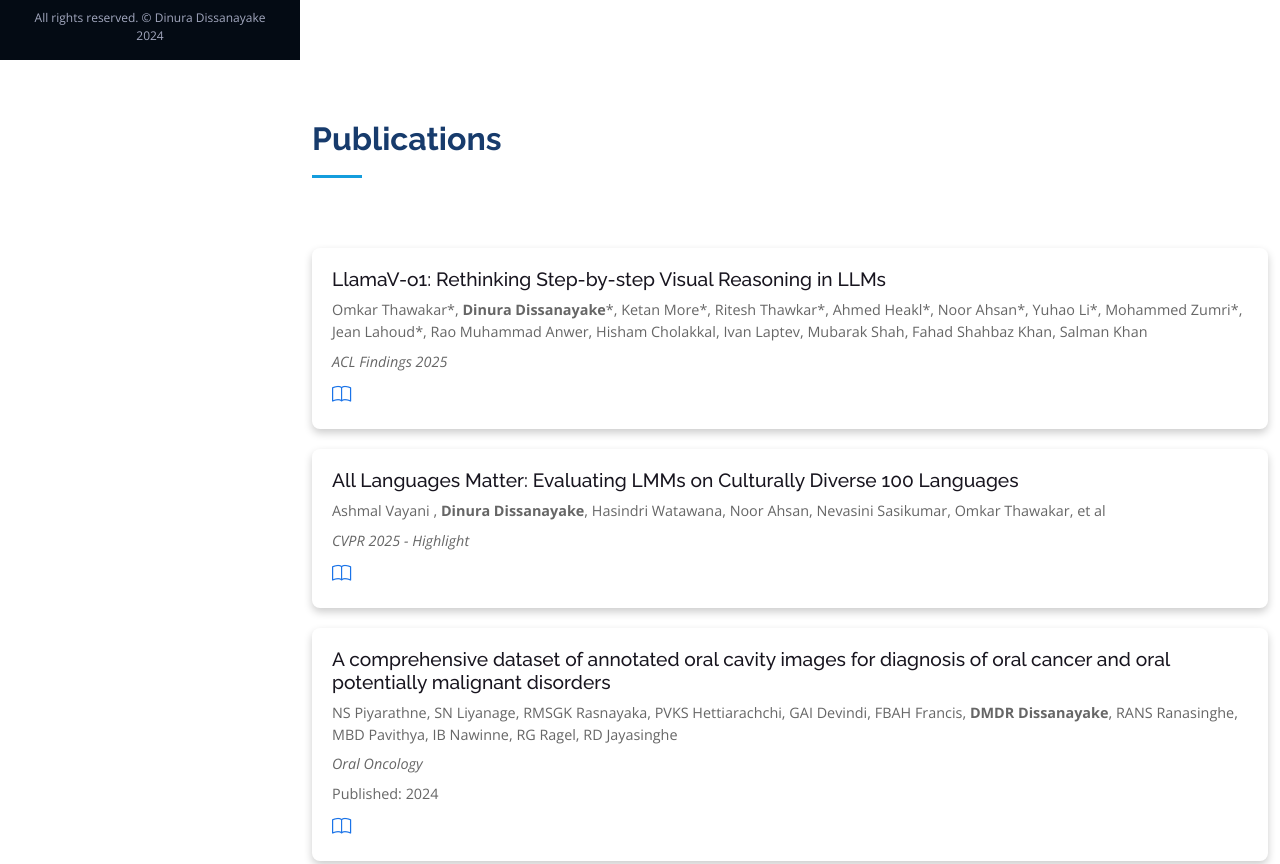
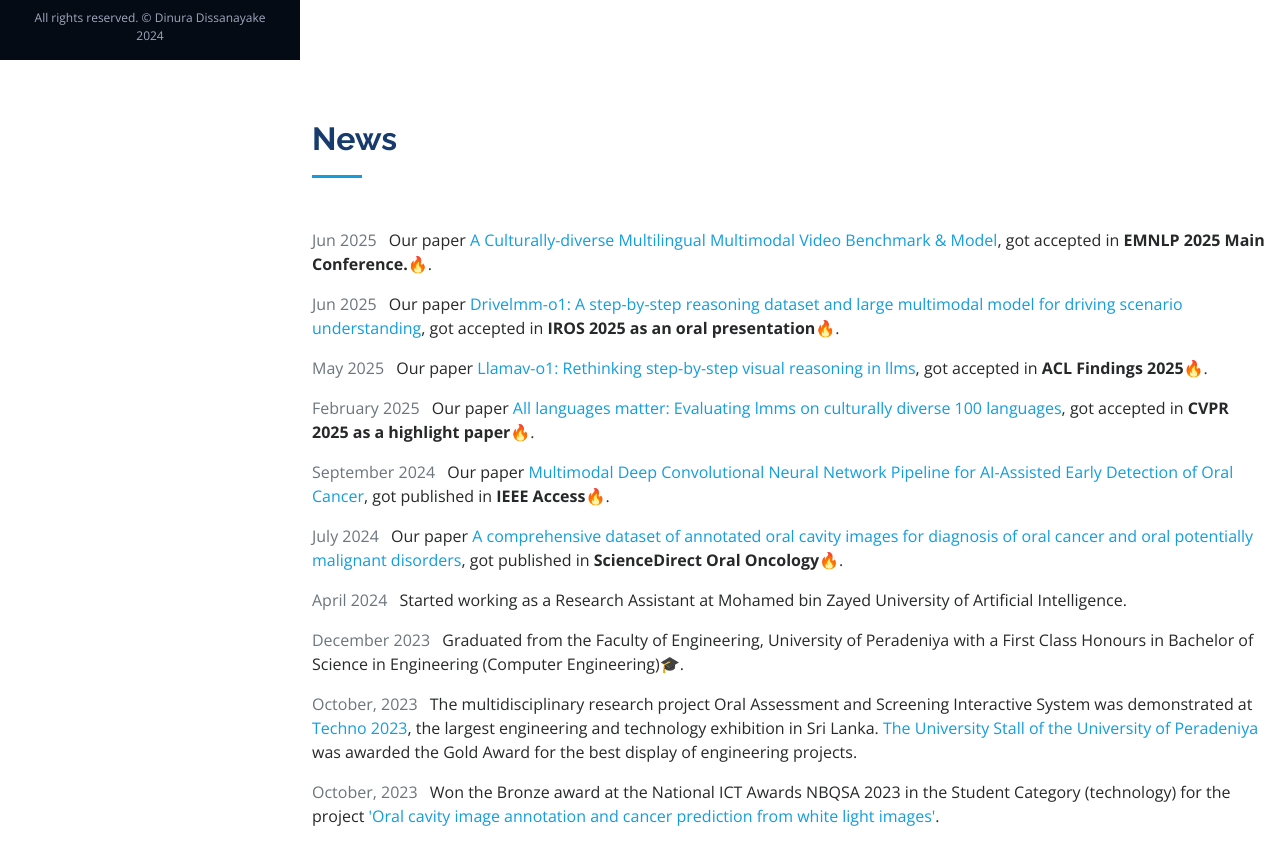
Before and after one commit to dinuransika/dinuransika.github.io, a plain HTML site: page docs/index.html in a window 1280 px wide. Shown: the part 740-1604 px from the top of the page. Drawn offline with nearby package versions, Linux system fonts and the light colour scheme.

Commit message:
Added a news section

```diff
--- a/docs/index.html
+++ b/docs/index.html
@@ -92,7 +92,7 @@
 
       </div>
     </section><!-- End Hero -->
-    <!-- <section id="news" class="news">
+    <section id="news" class="news">
       <div class="container">
         <div class="section-title">
           <h2>News</h2>
@@ -101,11 +101,39 @@
           <div class="col-lg-12" data-aos="fade-up">
             <ul class="list-unstyled">
               <li class="mb-3">
-                <span class="text-muted me-2">2025-07-01</span>
-                Example news item — update this text in `docs/index.html`.
+                <span class="text-muted me-2">Jun 2025</span>
+                Our paper <a href="https://arxiv.org/pdf/2506.07032">A Culturally-diverse Multilingual Multimodal Video Benchmark & Model</a>, got accepted in <b>EMNLP 2025 Main Conference.</b>🔥.
               </li>
               <li class="mb-3">
-                <span class="text-muted me-2">2025-06-01</span>
+                <span class="text-muted me-2">Jun 2025</span>
+                Our paper <a href="https://arxiv.org/pdf/2503.10621">Drivelmm-o1: A step-by-step reasoning dataset and large multimodal model for driving scenario understanding</a>, got accepted in <b>IROS 2025 as an oral presentation</b>🔥.
+              </li>
+              <li class="mb-3">
+                <span class="text-muted me-2">May 2025</span>
+                Our paper <a href="https://aclanthology.org/2025.findings-acl.1247.pdf">Llamav-o1: Rethinking step-by-step visual reasoning in llms</a>, got accepted in <b>ACL Findings 2025</b>🔥.
+              </li>
+              <li class="mb-3">
+                <span class="text-muted me-2">February 2025</span>
+                Our paper <a href="https://openaccess.thecvf.com/content/CVPR2025/papers/Vayani_All_Languages_Matter_Evaluating_LMMs_on_Culturally_Diverse_100_Languages_CVPR_2025_paper.pdf">All languages matter: Evaluating lmms on culturally diverse 100 languages</a>, got accepted in <b>CVPR 2025 as a highlight paper</b>🔥.
+              </li>
+              <li class="mb-3">
+                <span class="text-muted me-2">September 2024</span>
+                Our paper <a href="https://ieeexplore.ieee.org/stamp/stamp.jsp?arnumber=10664507">Multimodal Deep Convolutional Neural Network Pipeline for AI-Assisted Early Detection of Oral Cancer</a>, got published in <b>IEEE Access</b>🔥.
+              </li>
+              <li class="mb-3">
+                <span class="text-muted me-2">July 2024</span>
+                Our paper <a href="https://www.sciencedirect.com/science/article/pii/S1368837524002641">A comprehensive dataset of annotated oral cavity images for diagnosis of oral cancer and oral potentially malignant disorders</a>, got published in <b>ScienceDirect Oral Oncology</b>🔥.
+              </li>
+              <li class="mb-3">
+                <span class="text-muted me-2">April 2024</span>
+                Started working as a Research Assistant at Mohamed bin Zayed University of Artificial Intelligence.
+              </li>
+              <li class="mb-3">
+                <span class="text-muted me-2">December 2023</span>
+                Graduated from the Faculty of Engineering, University of Peradeniya with a First Class Honours in Bachelor of Science in Engineering (Computer Engineering)🎓.
+              </li>
+              <li class="mb-3">
+                <span class="text-muted me-2">October, 2023</span>
                 The multidisciplinary research project Oral Assessment and Screening Interactive System was demonstrated at <a href="https://www.techno.lk/">Techno 2023</a>, the largest engineering and technology exhibition in Sri Lanka. <a href="https://eng.pdn.ac.lk/gold-award-university-stall-with-the-best-display-of-engineering-projects/#:~:text=Oral%20Assessment%20and%20Screening%20Interactive%20System">The University Stall of the University of Peradeniya</a> was awarded the Gold Award for the best display of engineering projects.
               </li>
               <li class="mb-3">
@@ -116,7 +144,7 @@
           </div>
         </div>
       </div>
-    </section> -->
+    </section>
     <section id="publications" class="publications">
       <div class="container">
         <div class="section-title">
```
